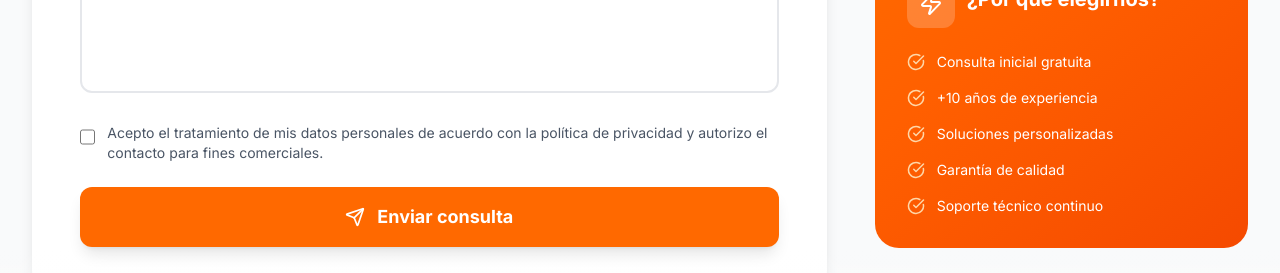
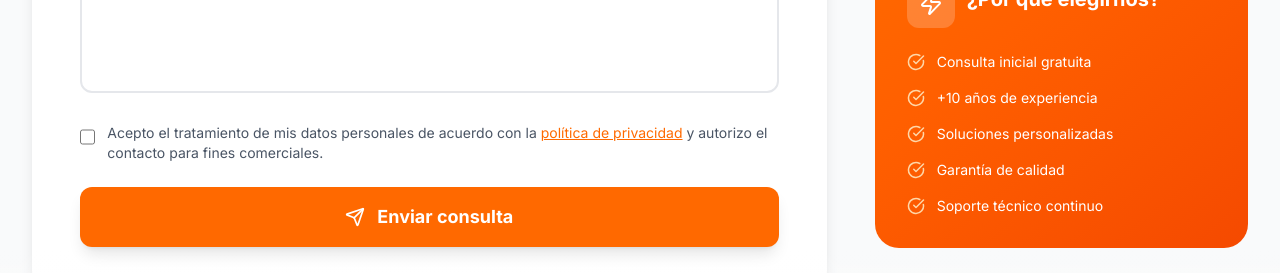
Before and after one commit to BetoVeraRz/VolTrick, a Next.js app: page /contacto in a window 1280 px wide. Shown: the part 1420-1693 px from the top of the page. Built offline with nearby package versions, Linux system fonts and the light colour scheme.

Commit message:
Correcciones del rediseño de contáctanos

```diff
--- a/app/contacto/page.tsx
+++ b/app/contacto/page.tsx
@@ -4,7 +4,7 @@ import { useEffect, useRef } from "react"
 import { Phone, Mail, MapPin, Clock, Send, MessageCircle, CheckCircle, Star, Zap } from "lucide-react"
 
 export default function ContactoPageRedesigned() {
-  const formRef = useRef<HTMLDivElement>(null)
+  const formRef = useRef<HTMLFormElement>(null)
   const contactRef = useRef<HTMLDivElement>(null)
 
   useEffect(() => {
@@ -193,7 +193,10 @@ export default function ContactoPageRedesigned() {
                         required
                       />
                       <label htmlFor="acepto" className="text-sm text-gray-600">
-                        Acepto el tratamiento de mis datos personales de acuerdo con la política de privacidad
+                        Acepto el tratamiento de mis datos personales de acuerdo con la{" "}
+                        <a href="#" className="text-orange-500 hover:text-orange-600 underline">
+                          política de privacidad
+                        </a>{" "}
                         y autorizo el contacto para fines comerciales.
                       </label>
                     </div>
```
